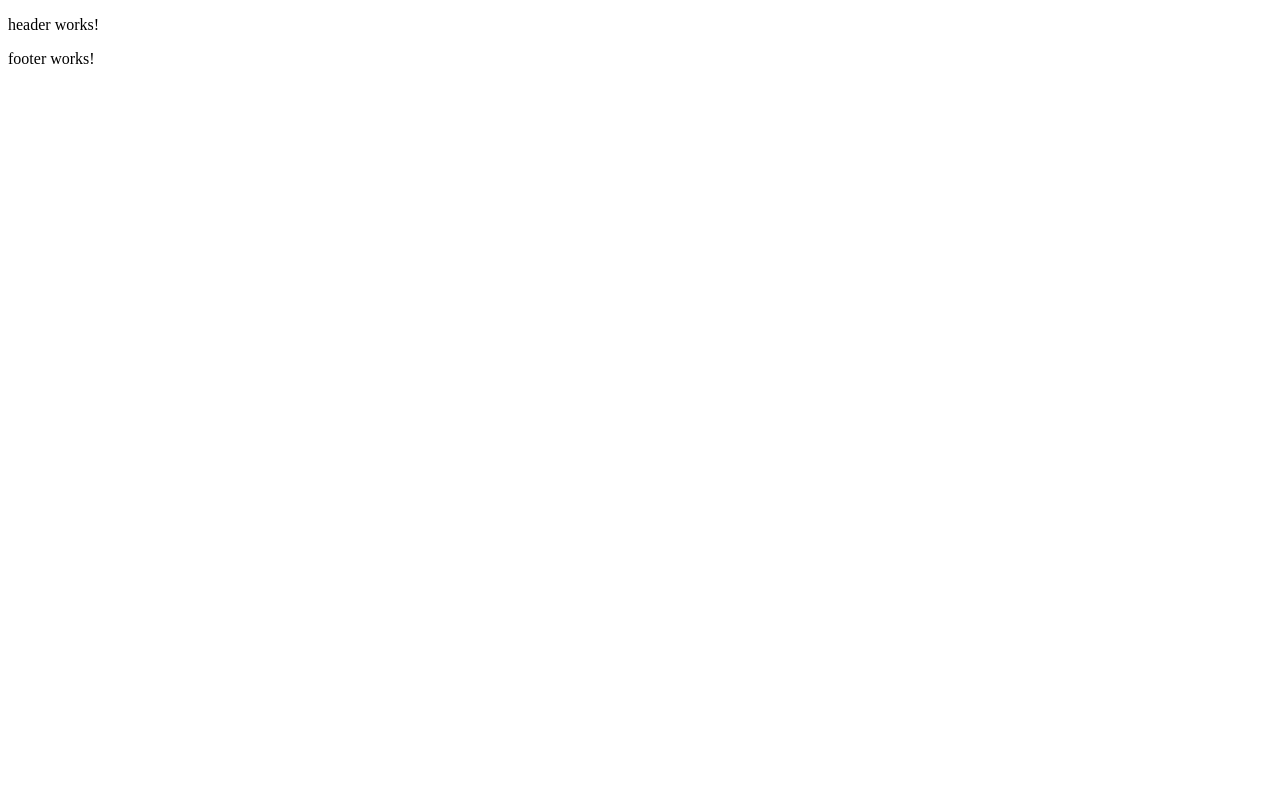
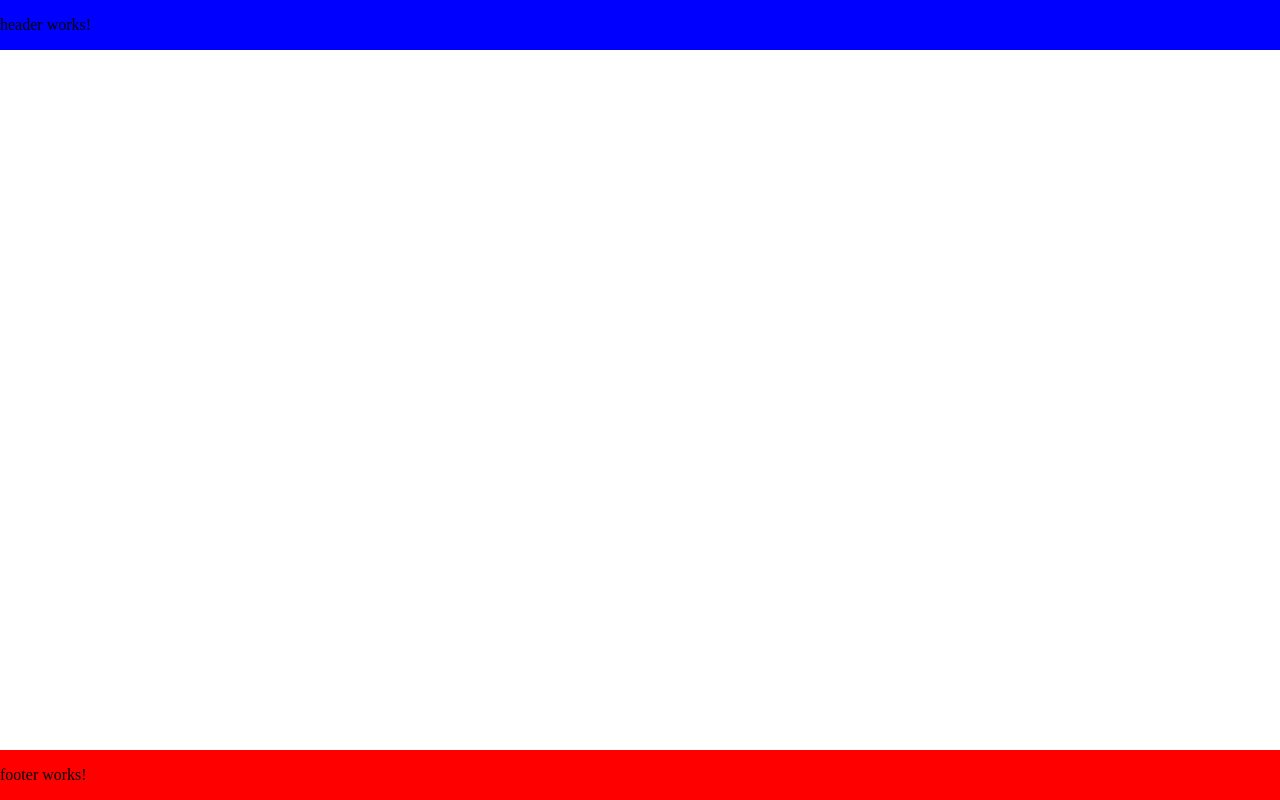
Before and after one commit to DiscoverForever/taskmsgr, an Angular app: page / in a window 1280 px wide. Built offline with nearby package versions, Linux system fonts and the light colour scheme.

Commit message:
Mod 全局样式修改

```diff
--- a/src/styles.scss
+++ b/src/styles.scss
@@ -1 +1,23 @@
-/* You can add global styles to this file, and also import other style files */
+html, body, app-root, .site {
+  width: 100%;
+  height: 100%;
+  margin: 0;
+}
+
+.site {
+  display: flex;
+  flex-direction: column;
+
+}
+
+main {
+  flex: 1;
+}
+
+header {
+  background: blue;
+}
+
+footer {
+  background: red;
+}
```
